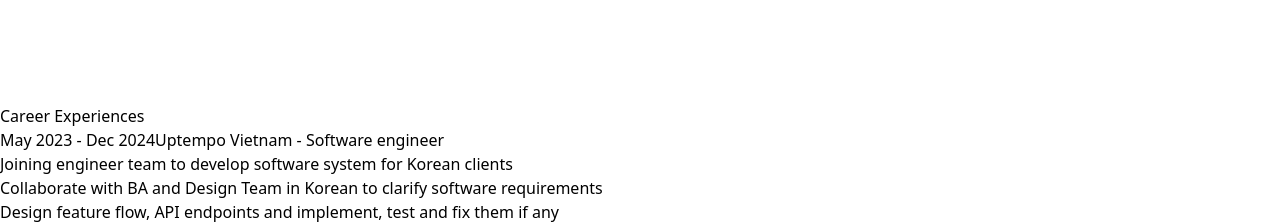
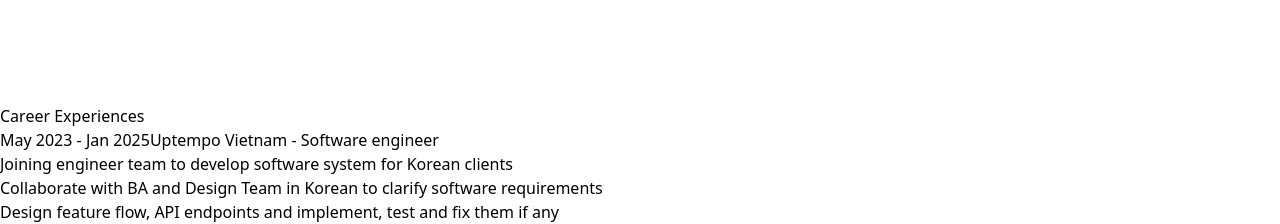
Before and after one commit to manhnd9293/my-cv, a React (Vite) app: page / in a window 1280 px wide. Shown: the part 4120-4344 px from the top of the page. Built offline with nearby package versions, Linux system fonts and the light colour scheme.

Commit message:
update cv

```diff
--- a/src/components/cv/candidate-data.ts
+++ b/src/components/cv/candidate-data.ts
@@ -16,7 +16,7 @@
       company: "Uptempo Vietnam",
       title: "Software engineer",
       from: "May 2023",
-      to: "Dec 2024",
+      to: "Jan 2025",
       responsibility: [
         "Joining engineer team to develop software system for Korean clients",
         "Collaborate with BA and Design Team in Korean to clarify software requirements",
```
